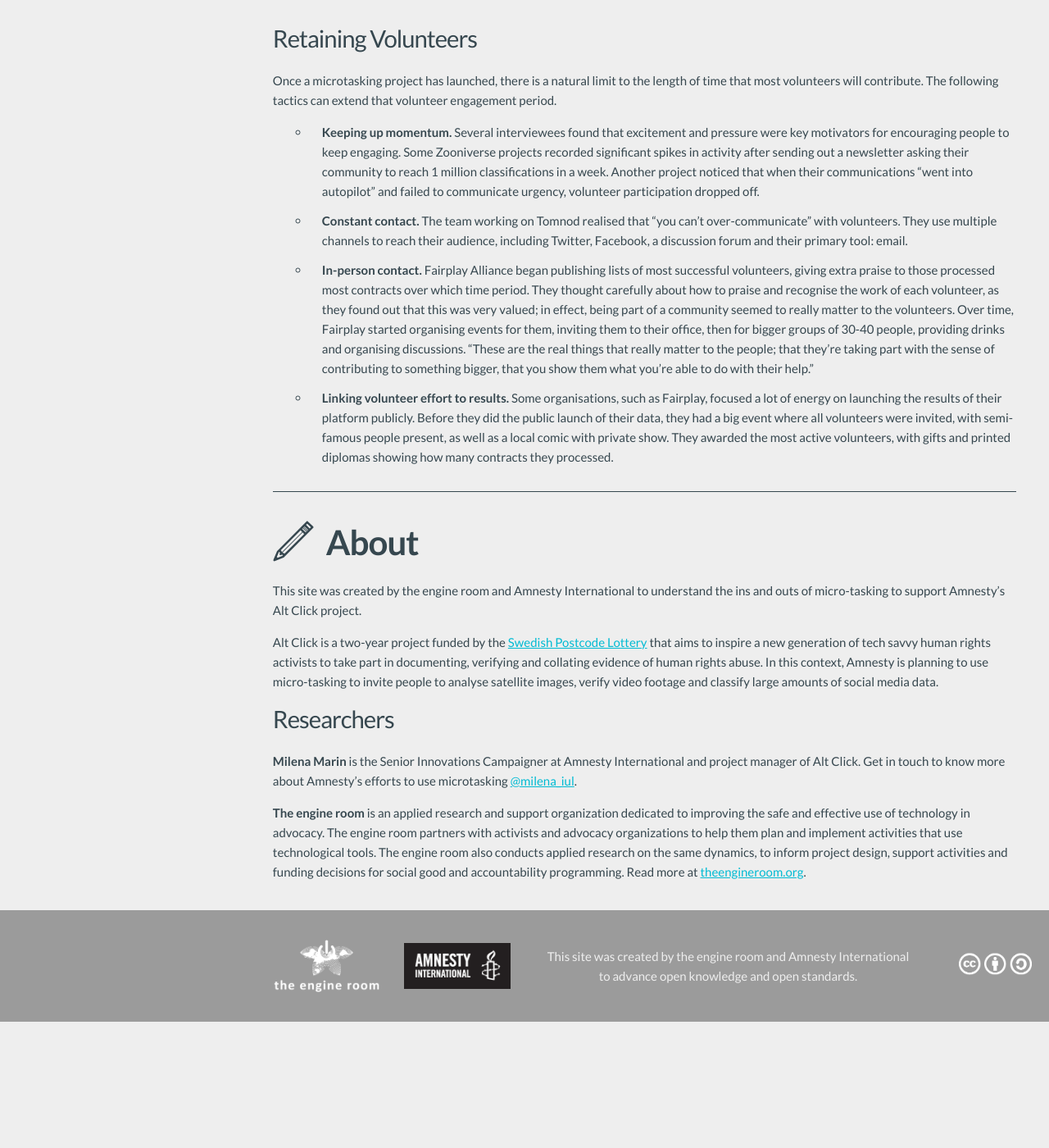
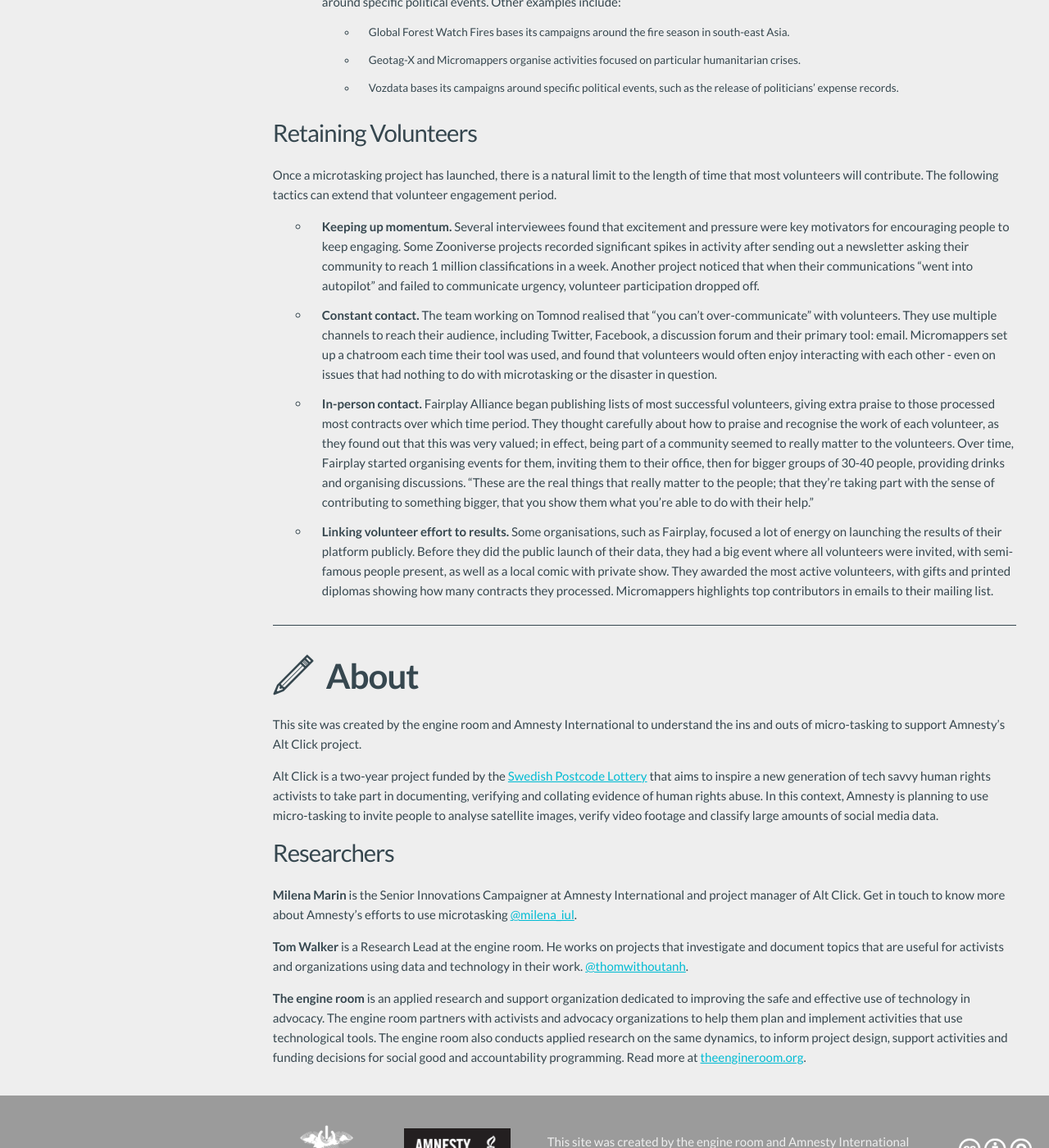
Before and after one commit to the-engine-room/library, a Jekyll site: the page built from _posts/2015-12-07-microtasking.md, in a window 1280 px wide and 1400 px high, scrolled down 9684 px. Shown: the whole window at 82% size. Built offline with Jekyll 4.4.1, drawn with Linux system fonts in a browser that asks for light colours; nearby versions of some CDN libraries; comment, search, counter and statistics services are not loaded; before the commit the page ends 10930 px from its top, so only the background shows below that; some of the changed text lies outside the part shown.

Commit message:
Text amends
Minor amendments linked to interview with Micromappers held today.

```diff
--- a/_posts/2015-12-07-microtasking.md
+++ b/_posts/2015-12-07-microtasking.md
@@ -28,6 +28,7 @@ Increasingly, this technology is being used by the not for profit sector. The fo
 - [Global Forest Watch Fires](//fires.globalforestwatch.org). Identifying fires and haze from satellite imagery, using Tomnod.
 - [Fairplay Alliance](//www.fair-play.sk/). Pulling out data from contracts, using a system built independently.
 - [Vozdata](//blogs.lanacion.com.ar/projects/data/vozdata/). Transcribing information on expenses from PDFs, using Crowdata.
+- [Micromappers](http://micromappers.org/). Combining the extraction of data from images and social media with machine learning.
 
 ---
 
@@ -87,7 +88,7 @@ Our interviewees represented projects and platforms that varied widely in terms
 * __Most volunteers will contribute for a maximum of 5-10 minutes, with a minority contributing over a longer period.__ However, this minority typically contributes most of the data that microtasking platforms receive. For example, Greenpeace Guardianes said that about 10% of its 30,000 users make 90% of the total contributions to the site.
 * __Volunteers are most likely to complete tasks that are comprehensible in a short space of time.__ Interviewees said that projects often struggled with simplifying tasks down into the base unit of analysis. As the founder of Pybossa put it: “‘simple’ doesn’t mean ‘not complex,’ but volunteers shouldn’t need to spend a lot of time trying to understand the task.”
 * __‘Divide and conquer’: volunteers should only be asked to complete one type of task at a time.__ Zooniverse’s co-founder noted: “research teams tend to want to milk everything possible out of a task sequence, but experience has demonstrated that it’s always possible to go back and ask questions later on.” Pybossa’s founder added that some organisations were now successfully running 3-5 projects in parallel, with sets of volunteers each conducting a discrete, separate task to collect data that contributed to the project’s overall goal.
-* __Volunteers are likely to contribute more effectively when they can access information about the context of a task.__ Tomnod started by giving volunteers access to a small, 400-pixel satellite image, but found that they contributed much more effectively when they could see the wider region of which that image was a part. As the project lead of the Planetary Response Network said: “any project will have complete beginners and near-experts. The idea is to train people so they can become experts [by providing the right guidance].”
+* __Volunteers are likely to contribute more effectively when they can access information about the context of a task.__ Tomnod started by giving volunteers access to a small, 400-pixel satellite image, but found that they contributed much more effectively when they could see the wider region of which that image was a part (using satellite imagery from Digital Globe, which runs Tomnod). As the project lead of the Planetary Response Network said: “any project will have complete beginners and near-experts. The idea is to train people so they can become experts [by providing the right guidance].”
 * __There is a natural limit to the length of time that most volunteers will contribute.__ As Fairplay Alliance found: “Most of the volunteers were really active for 4-6 weeks – we could sustain it a bit longer with gamification (encouraging competition between users), but not much longer.”
 
 
@@ -98,7 +99,7 @@ These are the most commonly cited responsibilities for a successful microtasking
 * Someone responsible for __attracting new volunteers__ and building momentum around a campaign.
 * Someone responsible for __retaining and coordinating volunteers__, including answering queries with basic information about how the platform worked.
 * Someone who __understands the subject matter__ and the end use to which the data will be applied. This person should be able to communicate with non-expert users.
-* Someone with __web development skills__, with specifics varying depending on the project.
+* Someone with __web development skills__, with specifics varying depending on the project. For example, working with Micromappers' machine learning capabilities requires someone who has experience with Java.
 * Someone with __skills in accessing and processing data__ in the relevant formats for that project – both for designing the platform and monitoring the inputs. For example, several projects using satellite imagery noted that having someone who understands remote sensing and the tasks required to process satellite data was useful.
 * Someone with __statistical analysis skills__ for projects that involve dealing with large quantities of data.
 * Someone who __understands user experience (UX) design__ to optimize the workflow for maintained and effective engagement.
@@ -128,6 +129,7 @@ All projects agreed that verifying and validating data was a crucial part of a s
 * __Build verification into project design.__ These can range from detailed statistical procedures to a consensus model, where a pre-set number of people who need to agree before a report can be accepted.
   * Greenpeace Guardianes requires 30 confirmations for each hexagon (unit of analysis).
   * Pybossa allows for the number of confirmations to be preset within each instance: for example, a classification might not be added to a project’s database until 10 other users have entered the same classification.
+  * Micromappers requires each piece of content to be reviewed by a minimum of three people, and considers it validated if 80% of participants agree with the classification.
   * Tomnod uses ‘Crowdrank’: a method in which a volunteer’s reputation increases as they develop a track record of contributions that a majority of other users agree with. The higher their reputation, the greater weight Tomnod gives to their data.
   * CheckDesk (explicitly a platform for verifying social media reports) adopts a highly transparent verification process in which volunteers use a free-text field to describe their reasons for judging a piece of data to be false (in the style of a comment thread).
 * __Reduce ambiguity.__ The more structure is given to volunteers, the less cleaning of the data is likely be required. Fairplay discovered through their pilot stage that providing structured fields rather than free text was a better way to collect useful data.
@@ -182,7 +184,7 @@ Arguments against gamification included:
 * __Social capital.__ The manager of Vozdata (at the Argentinian paper La Nacion) said that they were able to attract recruits by using their strong national reputation: “[people] feel that if we are saying and asking for this, it has to be for something good.” She also described ways in which she had responded to students who asked her questions on other topics: “I say, go liberate some documents on Vozdata first, and then I will answer one question.”
 * __Timing.__ Several projects found that participation was particularly high when media coverage gave greater prominence to a project’s subject matter. Tomnod recorded 8 million visits in the space of two weeks in 2014, as users searched satellite imagery for evidence of the disappeared Malaysian Airlines plane MH370, while – on a smaller scale – Vozdata typically times its campaigns around specific political events. Other examples include:
   * Global Forest Watch Fires bases its campaigns around the fire season in south-east Asia.
-  * Geotag-X organises activities focused on particular humanitarian crises.
+  * Geotag-X and Micromappers organise activities focused on particular humanitarian crises.
   * Vozdata bases its campaigns around specific political events, such as the release of politicians’ expense records.
 
 ### Retaining Volunteers
@@ -190,9 +192,9 @@ Arguments against gamification included:
 Once a microtasking project has launched, there is a natural limit to the length of time that most volunteers will contribute. The following tactics can extend that volunteer engagement period.
 
 * __Keeping up momentum.__ Several interviewees found that excitement and pressure were key motivators for encouraging people to keep engaging. Some Zooniverse projects recorded significant spikes in activity after sending out a newsletter asking their community to reach 1 million classifications in a week. Another project noticed that when their communications “went into autopilot” and failed to communicate urgency, volunteer participation dropped off.
-* __Constant contact.__ The team working on Tomnod realised that “you can’t over-communicate” with volunteers. They use multiple channels to reach their audience, including Twitter, Facebook, a discussion forum and their primary tool: email.
+* __Constant contact.__ The team working on Tomnod realised that “you can’t over-communicate” with volunteers. They use multiple channels to reach their audience, including Twitter, Facebook, a discussion forum and their primary tool: email. Micromappers set up a chatroom each time their tool was used, and found that volunteers would often enjoy interacting with each other - even on issues that had nothing to do with microtasking or the disaster in question.
 * __In-person contact.__ Fairplay Alliance began publishing lists of most successful volunteers, giving extra praise to those processed most contracts over which time period. They thought carefully about how to praise and recognise the work of each volunteer, as they found out that this was very valued; in effect, being part of a community seemed to really matter to the volunteers. Over time, Fairplay started organising events for them, inviting them to their office, then for bigger groups of 30-40 people, providing drinks and organising discussions. “These are the real things that really matter to the people; that they’re taking part with the sense of contributing to something bigger, that you show them what you’re able to do with their help.”
-* __Linking volunteer effort to results.__ Some organisations, such as Fairplay, focused a lot of energy on launching the results of their platform publicly. Before they did the public launch of their data, they had a big event where all volunteers were invited, with semi-famous people present, as well as a local comic with private show. They awarded the most active volunteers, with gifts and printed diplomas showing how many contracts they processed.
+* __Linking volunteer effort to results.__ Some organisations, such as Fairplay, focused a lot of energy on launching the results of their platform publicly. Before they did the public launch of their data, they had a big event where all volunteers were invited, with semi-famous people present, as well as a local comic with private show. They awarded the most active volunteers, with gifts and printed diplomas showing how many contracts they processed. Micromappers highlights top contributors in emails to their mailing list.
 
 ---
 
@@ -204,4 +206,6 @@ Alt Click is a two-year project funded by the [Swedish Postcode Lottery](//www.p
 ### Researchers
 __Milena Marin__ is the Senior Innovations Campaigner at Amnesty International and project manager of Alt Click. Get in touch to know more about Amnesty's efforts to use microtasking [@milena_iul](//twitter.com/milena_iul).
 
+__Tom Walker__ is a Research Lead at the engine room. He works on projects that investigate and document topics that are useful for activists and organizations using data and technology in their work. [@thomwithoutanh](//twitter.com/thomwithoutanh).
+
 __The engine room__ is an applied research and support organization dedicated to improving the safe and effective use of technology in advocacy. The engine room partners with activists and advocacy organizations to help them plan and implement activities that use technological tools. The engine room also conducts applied research on the same dynamics, to inform project design, support activities and funding decisions for social good and accountability programming. Read more at [theengineroom.org](//www.theengineroom.org).
```
